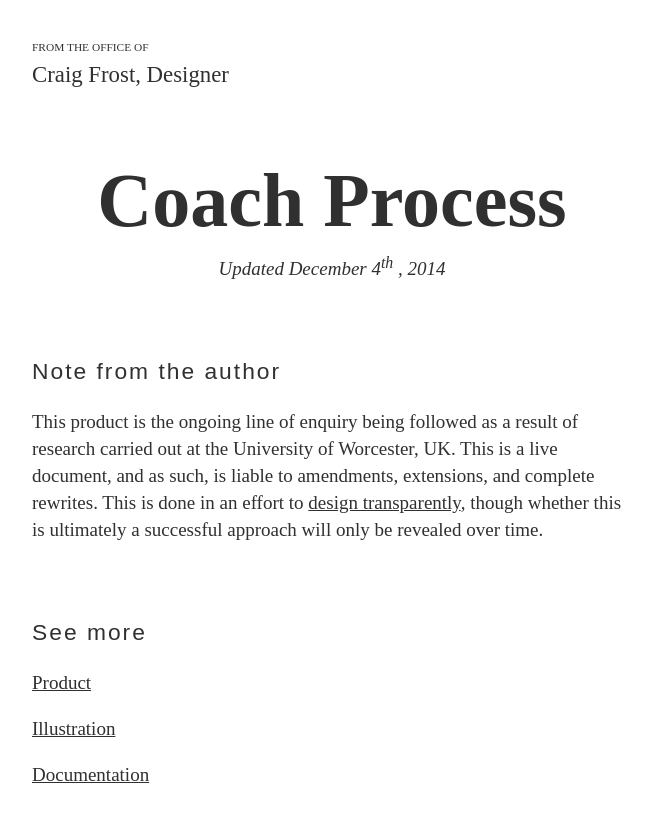
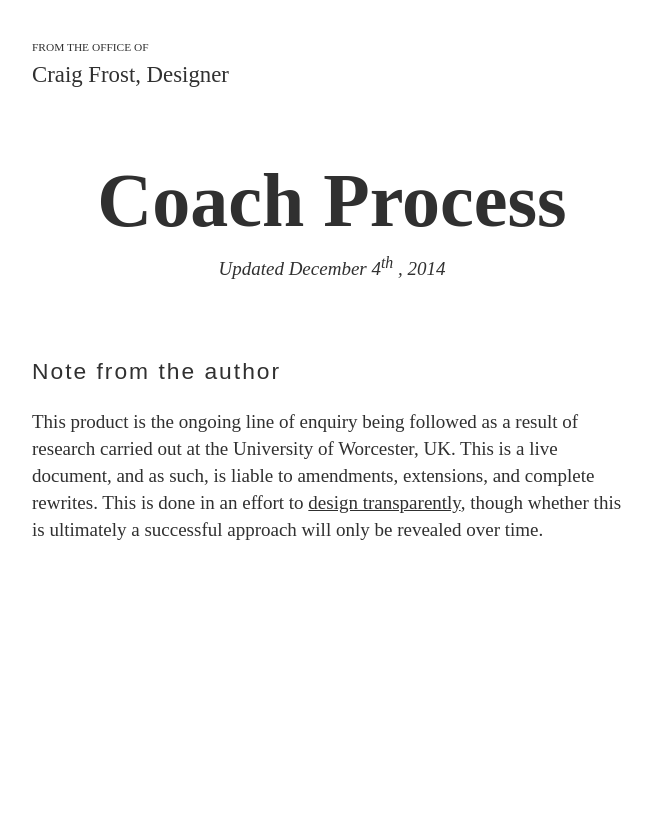
Before and after one commit to craigthomasfrost/cfdesigner.github.io, a Jekyll site: the page built from coach/index.md, in a window 1280 px wide. Shown: the top 822 px of the page, without its empty margins (308-960 px from the left). Built offline with Jekyll 4.4.1, drawn with Linux system fonts in a browser that asks for light colours; nearby versions of some CDN libraries; Markdown is read by kramdown in place of the engine named in the settings.

Commit message:
Capitalise letters

```diff
--- a/_layouts/post.html
+++ b/_layouts/post.html
@@ -13,7 +13,7 @@
 <div class="post">
 {{ content }}
 </div>
-<h3>Further reading</h3>
+<h3>Further Reading</h3>
 <ul class="posts">
 	{% for post in site.posts limit:5 %}
     <li>
--- a/_layouts/work.html
+++ b/_layouts/work.html
@@ -13,14 +13,4 @@
 <div class="post">
 {{ content }}
 </div>
-<h3>See more</h3>
-
-<ul>
-    <li><p><a href="/coach/product">Product</a></p>
-    </li>
-    <li><p><a href="/coach/illustration">Illustration</a></p>
-    </li>
-    <li><p><a href="">Documentation</a></p>
-    </li>
-</ul>
 {% include foot.html %}
```
Also changed, not shown: index.md (+1 -1 lines).
